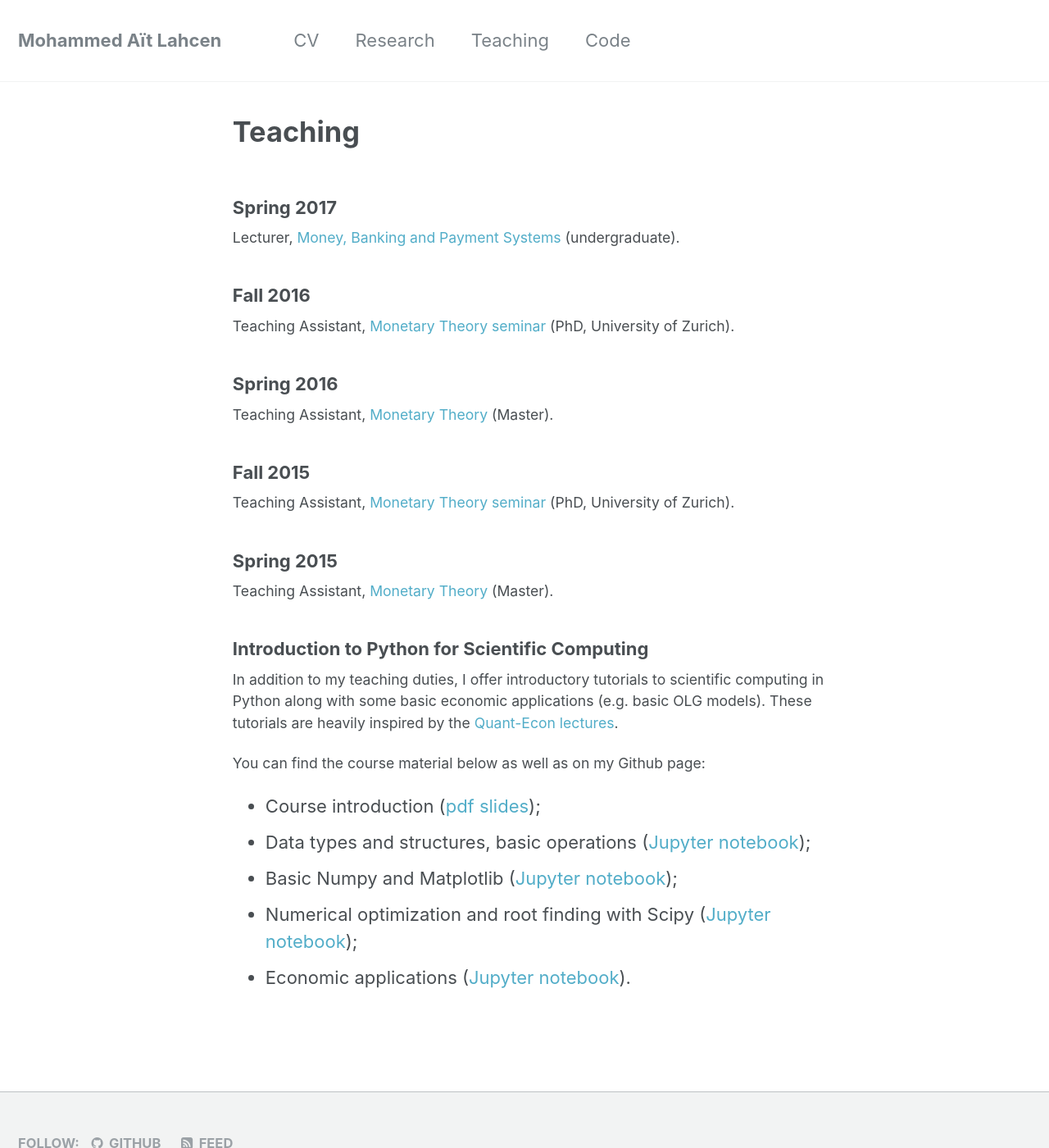
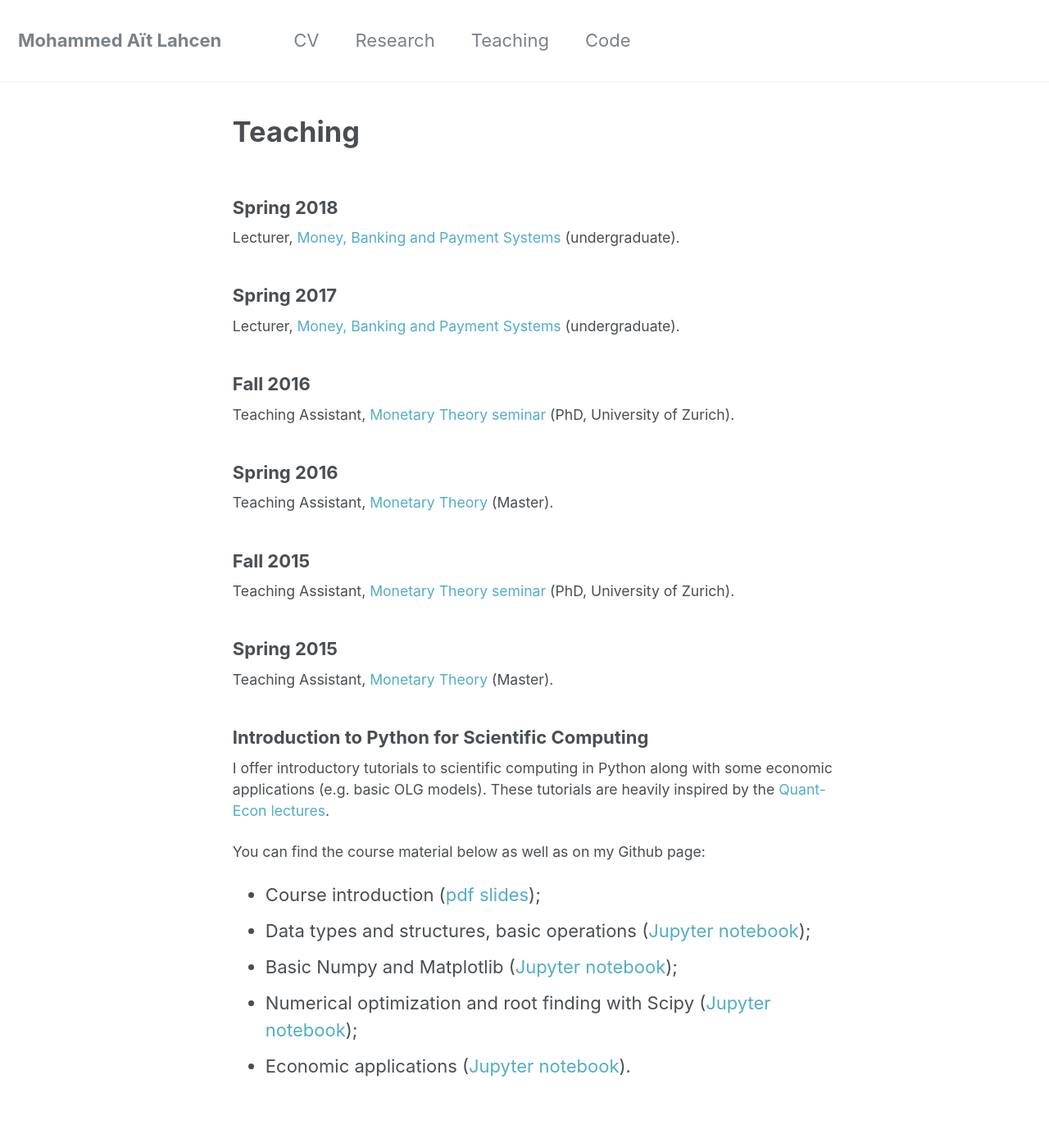
Before and after one commit to maitlahcen/maitlahcen.github.io, a Jekyll site: the page built from _pages/teaching.md, in a window 1280 px wide and 1400 px high. Shown: the whole window at 82% size. Built offline with Jekyll 4.4.1, drawn with Linux system fonts in a browser that asks for light colours.

Commit message:
Added MBPS FS18

```diff
--- a/_pages/teaching.md
+++ b/_pages/teaching.md
@@ -5,6 +5,9 @@ excerpt: "Presentation of my teaching"
 sitemap: true
 permalink: /teaching
 ---
+
+### Spring 2018
+Lecturer, [Money, Banking and Payment Systems](https://wwz.unibas.ch/wirtschaftstheorie/vorlesungen/fs-18/money-banking-and-payment-systems/abteilung/witheo/) (undergraduate).
 
 ### Spring 2017
 Lecturer, [Money, Banking and Payment Systems](https://wwz.unibas.ch/en/wirtschaftstheorie/lectures/fs-17/money-banking-and-payment-systems/abteilung/witheo/) (undergraduate).
@@ -21,10 +24,9 @@ Teaching Assistant, [Monetary Theory seminar](https://wwz.unibas.ch/en/wirtschaf
 ### Spring 2015
 Teaching Assistant, [Monetary Theory](https://wwz.unibas.ch/en/wirtschaftstheorie/lectures/fs-15/monetary-theory/abteilung/witheo/) (Master).
 
-
 ### Introduction to Python for Scientific Computing
 
-In addition to my teaching duties, I offer introductory tutorials to scientific computing in Python along with some basic economic applications (e.g. basic OLG models). These tutorials are heavily inspired by the [Quant-Econ lectures](https://lectures.quantecon.org/py/).
+I offer introductory tutorials to scientific computing in Python along with some economic applications (e.g. basic OLG models). These tutorials are heavily inspired by the [Quant-Econ lectures](https://lectures.quantecon.org/py/).
 
 You can find the course material below as well as on my Github page:
 * Course introduction ([pdf slides](https://www.dropbox.com/s/iv80644ta349nxe/intro_python.pdf?raw=1));
```
